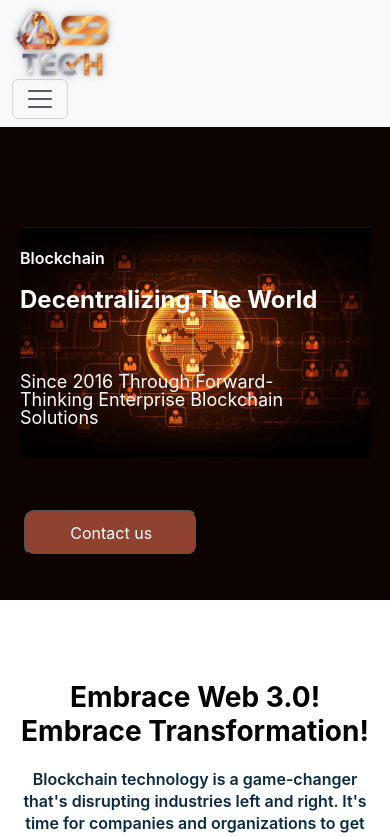
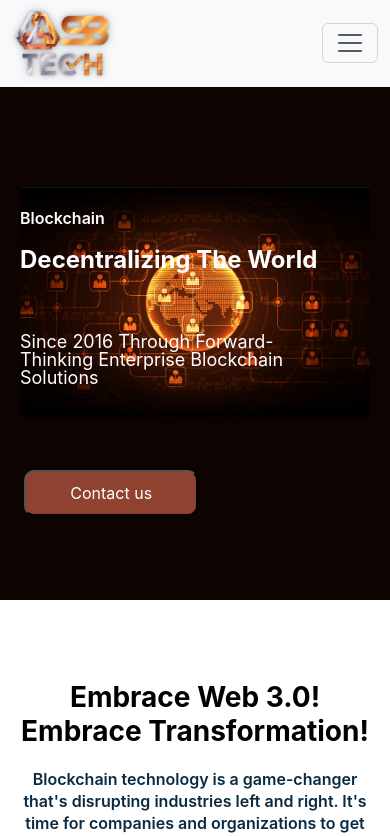
Before and after one commit to placeparks/Blockwise-tech, a React (Create React App) app: page / in a window 390 px wide. Shown: the top 836 px of the page. Built offline with nearby package versions, Linux system fonts and the light colour scheme.

Commit message:
Update App.css

```diff
--- a/src/App.css
+++ b/src/App.css
@@ -101,5 +101,8 @@
             margin-left: 0px;
             margin-bottom: 30px;
             }
+     .logo {
 
+              padding-right: 80px;
+            }
 }
```
